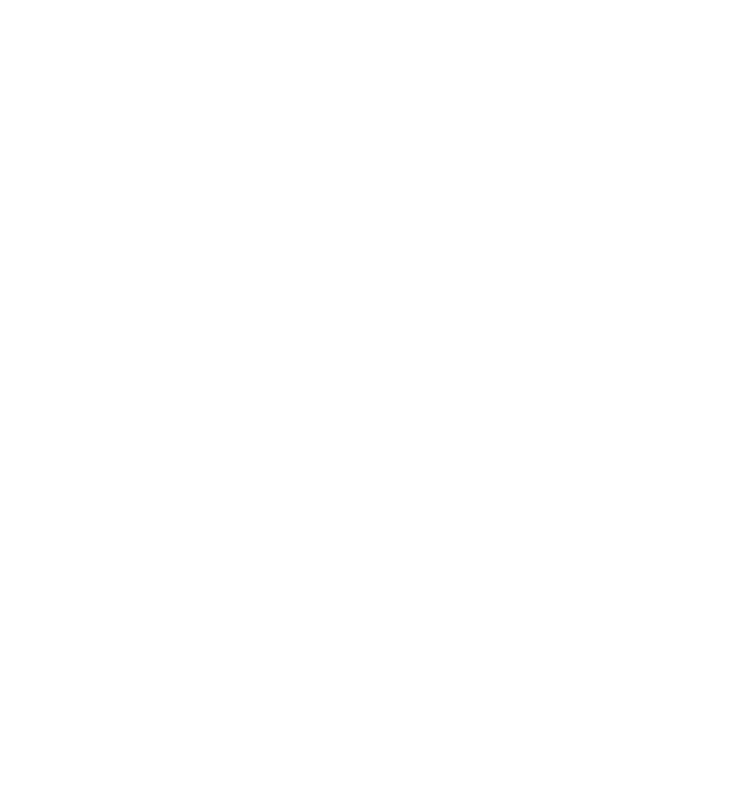
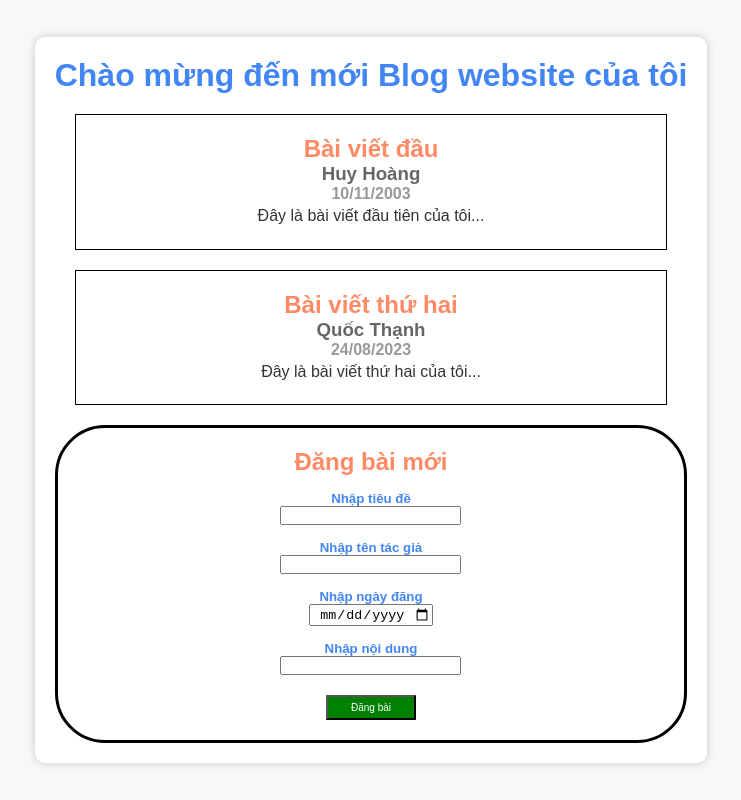
Before and after one commit to HuyHoang1011/Vue3_Blog_Website, a plain HTML site: page index.html in a window 1280 px wide. Shown: the whole page, without its empty margins (269-1010 px from the left). Drawn offline with nearby package versions, Linux system fonts and the light colour scheme.

Commit message:
Update code

```diff
--- a/index.html
+++ b/index.html
@@ -3,9 +3,34 @@
 <head>
     <meta charset="UTF-8">
     <meta name="viewport" content="width=device-width, initial-scale=1.0">
-    <title>Document</title>
+    <title>Blog Website</title>
+    <link rel="stylesheet" href="./css/style.css">
+    <script src="https://unpkg.com/vue@3/dist/vue.global.js"></script>
 </head>
 <body>
+    <div id="container">
+        <h1>Chào mừng đến mới Blog website của tôi</h1>
+        <bai_viet
+            v-for="i in cac_bai_viet" :bv="i"
+        ></bai_viet>
 
+        <div id="upload">
+            <h2>Đăng bài mới</h2>
+            <h5>Nhập tiêu đề</h5>
+            <input type="text" v-model="tieude">
+            <br>
+            <h5>Nhập tên tác giả</h5>
+            <input type="text" v-model="tacgia">
+            <br>
+            <h5>Nhập ngày đăng</h5>
+            <input type="date" v-model="ngay">
+            <br>
+            <h5>Nhập nội dung</h5>
+            <input type="text" v-model="noidung">
+            <br>
+            <button v-on:click="dang_bai_moi">Đăng bài</button>
+        </div>
+    </div>
+    <script src="./main.js"></script>
 </body>
 </html>
--- /dev/null
+++ b/main.js
@@ -0,0 +1,48 @@
+const myVue = Vue.createApp({
+    data(){
+        return{
+            cac_bai_viet:[
+                {tieude:'Bài viết đầu', tacgia:'Huy Hoàng', ngay:'10/11/2003', noidung:"Đây là bài viết đầu tiên của tôi..."},
+                {tieude:'Bài viết thứ hai', tacgia:'Quốc Thạnh', ngay:'24/08/2023', noidung:"Đây là bài viết thứ hai của tôi..."},
+
+            ],
+            tieude:"",
+            ngay:"",
+            tacgia:"",
+            noidung:"",
+        };
+    },
+    components:{
+        'bai_viet':{
+            props:['bv'],
+            template:`
+            <div id="content">
+             <h2>{{bv.tieude}}</h2>
+
+             <h3>{{bv.tacgia}}</h3>
+
+             <h4>{{bv.ngay}}</h4>
+
+             <p>{{bv.noidung}}</p>
+            </div>
+            `
+        }
+    },
+    methods: {
+        dang_bai_moi: function(){
+            var bai_viet_moi = {
+                tieude:this.tieude,
+                tacgia:this.tacgia,
+                ngay:this.ngay,
+                noidung:this.noidung
+            };
+            this.cac_bai_viet.push(bai_viet_moi);
+            this.tieude = '';
+            this.tacgia = '';
+            this.ngay = '';
+            this.noidung = '';
+        }
+    },
+});
+
+myVue.mount('#container');
--- /dev/null
+++ b/scss/style.scss
@@ -0,0 +1,68 @@
+* {
+    margin: 0;
+    padding: 0;
+    box-sizing: border-box;
+    text-align: center;
+}
+body {
+    font-family: Arial, sans-serif;
+    background-color: #f8f8f8;
+    margin: 0;
+    padding: 0;
+    display: flex;
+    justify-content: center;
+    align-items: center;
+    min-height: 100vh;
+}
+#container {
+    background-color: #fff;
+    border-radius: 10px;
+    box-shadow: 0px 0px 10px rgba(0, 0, 0, 0.2);
+    padding: 20px;
+    text-align: center;
+}
+#content{
+    border: 1px solid black;
+    margin: 20px;
+    padding: 20px;
+}
+#upload{
+    border: 3px solid black;
+    border-radius: 50px;
+    padding: 20px;
+}
+
+h1 {
+    color: #4285F4;
+    margin-bottom: 20px;
+}
+h2 {
+    color: #ff8a65;
+    margin-top: 0;
+}
+h3 {
+    color: #666;
+    margin-top: 0;
+}
+h4 {
+    color: #999;
+    margin-top: 0;
+}
+
+h5{
+    color: #4285F4;
+    margin-top: 15px;
+}
+button{
+    height: 25px;
+    width: 90px;
+    margin-top: 20px;
+    background-color: green;
+    color: white;
+    font-size: 10px;
+}
+
+p {
+    color: #333;
+    line-height: 1.6;
+}
```
Also changed, not shown: css/style.css (added), 1 other file.
